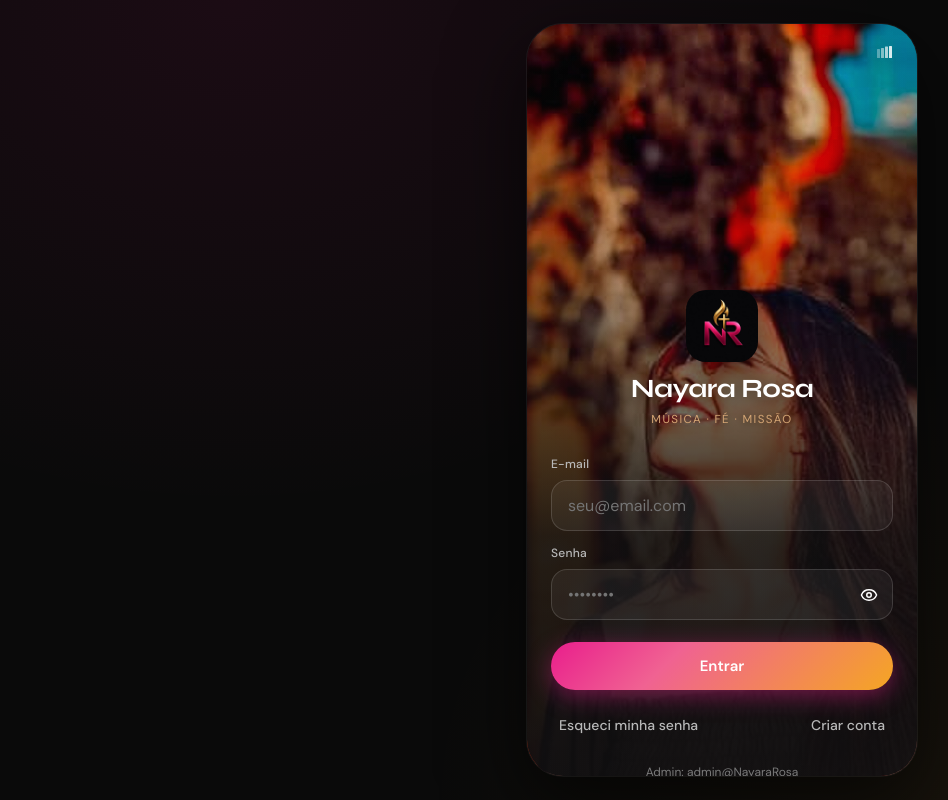
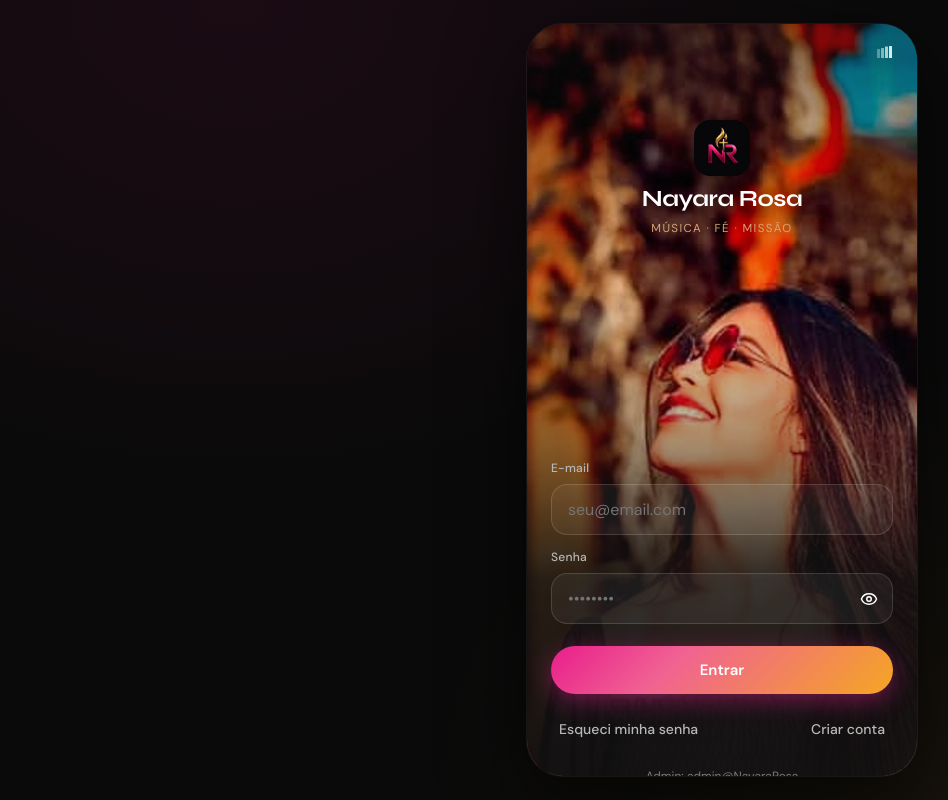
Before and after one commit to DCT-Ads/nayara-rosa-app, a React (Vite) app: page /login in a window 1280 px wide. Shown: the whole page, without its empty margins (23-971 px from the left). Built offline with nearby package versions, Linux system fonts and the light colour scheme; no server answers.

Commit message:
Move login brand to top so face stays visible.
Co-authored-by: Cursor <cursoragent@cursor.com>

```diff
--- a/src/index.css
+++ b/src/index.css
@@ -1269,8 +1269,8 @@ img {
   position: absolute;
   inset: 0;
   background-size: cover;
-  /* Rostinho em destaque no topo */
-  background-position: center 22%;
+  /* Rostinho livre no meio da tela */
+  background-position: center 38%;
   background-repeat: no-repeat;
   transform: scale(1.04);
   filter: none;
@@ -1280,13 +1280,14 @@ img {
   position: absolute;
   inset: 0;
   background:
-    radial-gradient(ellipse at 50% 28%, transparent 0%, transparent 32%, rgba(8, 6, 10, 0.25) 58%),
+    radial-gradient(ellipse at 50% 42%, transparent 0%, transparent 38%, rgba(8, 6, 10, 0.2) 62%),
     linear-gradient(
       180deg,
-      rgba(18, 18, 18, 0.12) 0%,
-      rgba(18, 18, 18, 0.18) 28%,
-      rgba(18, 18, 18, 0.55) 48%,
-      rgba(18, 18, 18, 0.88) 68%,
+      rgba(18, 18, 18, 0.42) 0%,
+      rgba(18, 18, 18, 0.18) 16%,
+      rgba(18, 18, 18, 0.05) 36%,
+      rgba(18, 18, 18, 0.35) 55%,
+      rgba(18, 18, 18, 0.88) 74%,
       rgba(18, 18, 18, 0.96) 100%
     );
 }
@@ -1297,22 +1298,26 @@ img {
   height: 100%;
   display: flex;
   flex-direction: column;
-  justify-content: flex-end;
-  padding: 28px 24px 40px;
+  justify-content: space-between;
+  padding: 52px 24px 36px;
 }
 
 .login-brand {
   text-align: center;
-  margin-bottom: 28px;
+  margin: 0;
+  flex-shrink: 0;
   animation: fadeUp 0.7s var(--ease-out) both;
 }
 
 .login-logo-mark {
-  margin: 0 auto 12px !important;
-  box-shadow: 0 10px 28px rgba(0, 0, 0, 0.45) !important;
+  margin: 0 auto 10px !important;
+  width: 56px !important;
+  height: 56px !important;
+  box-shadow: 0 8px 22px rgba(0, 0, 0, 0.45) !important;
 }
 
 .login-name {
+  font-size: 1.45rem;
   text-shadow: 0 2px 18px rgba(0, 0, 0, 0.65);
 }
 
@@ -1370,6 +1375,7 @@ img {
   display: flex;
   flex-direction: column;
   gap: 14px;
+  margin-top: auto;
   animation: fadeUp 0.7s 0.12s var(--ease-out) both;
 }
 
--- a/src/screens/LoginScreen.tsx
+++ b/src/screens/LoginScreen.tsx
@@ -36,7 +36,7 @@ export function LoginScreen() {
       <StatusBar />
       <div className="login-body">
         <div className="login-brand">
-          <LogoMark size={72} className="login-logo-mark" />
+          <LogoMark size={56} className="login-logo-mark" />
           <h1 className="h1 login-name">Nayara Rosa</h1>
           <p className="caption login-tagline">Música · Fé · Missão</p>
         </div>
```
